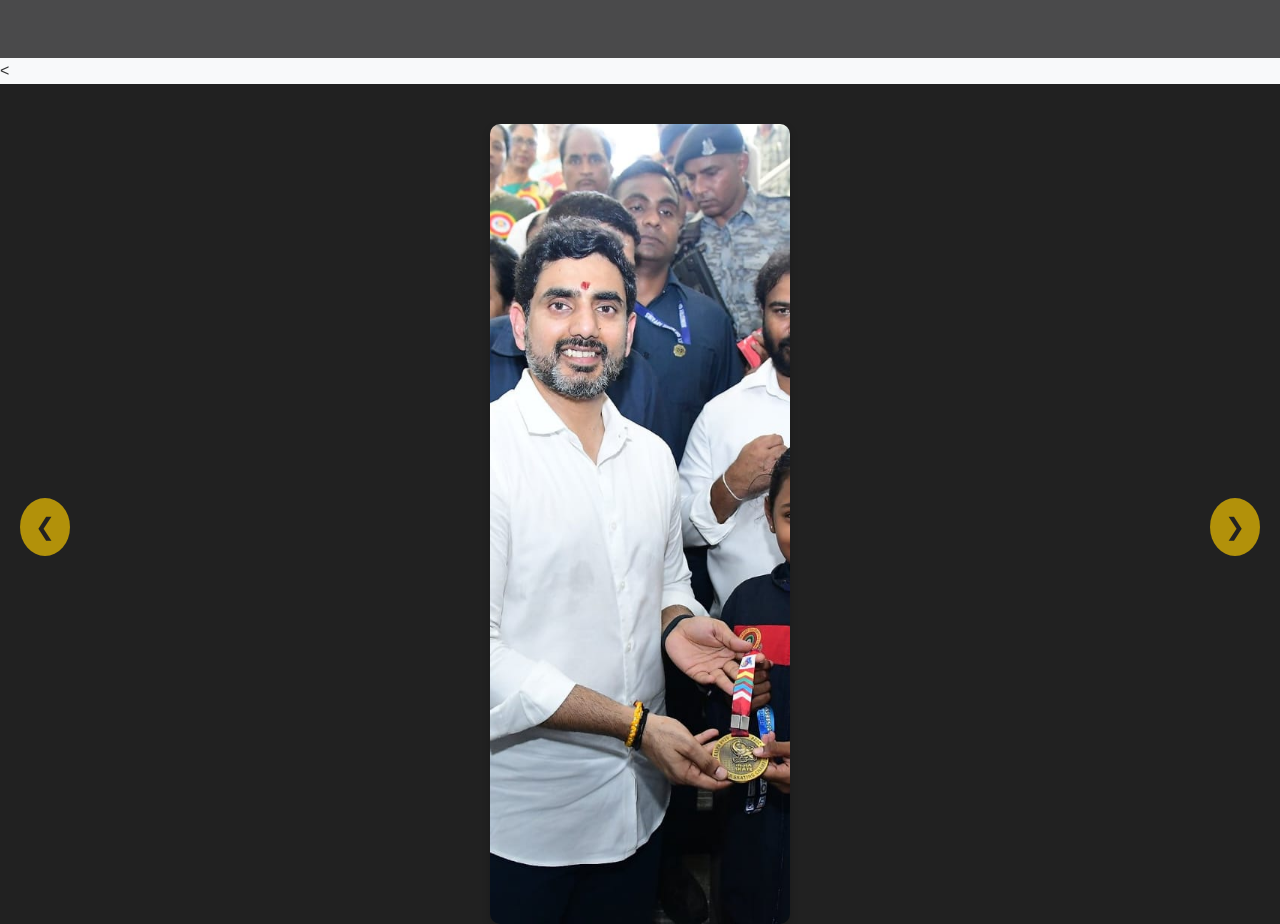
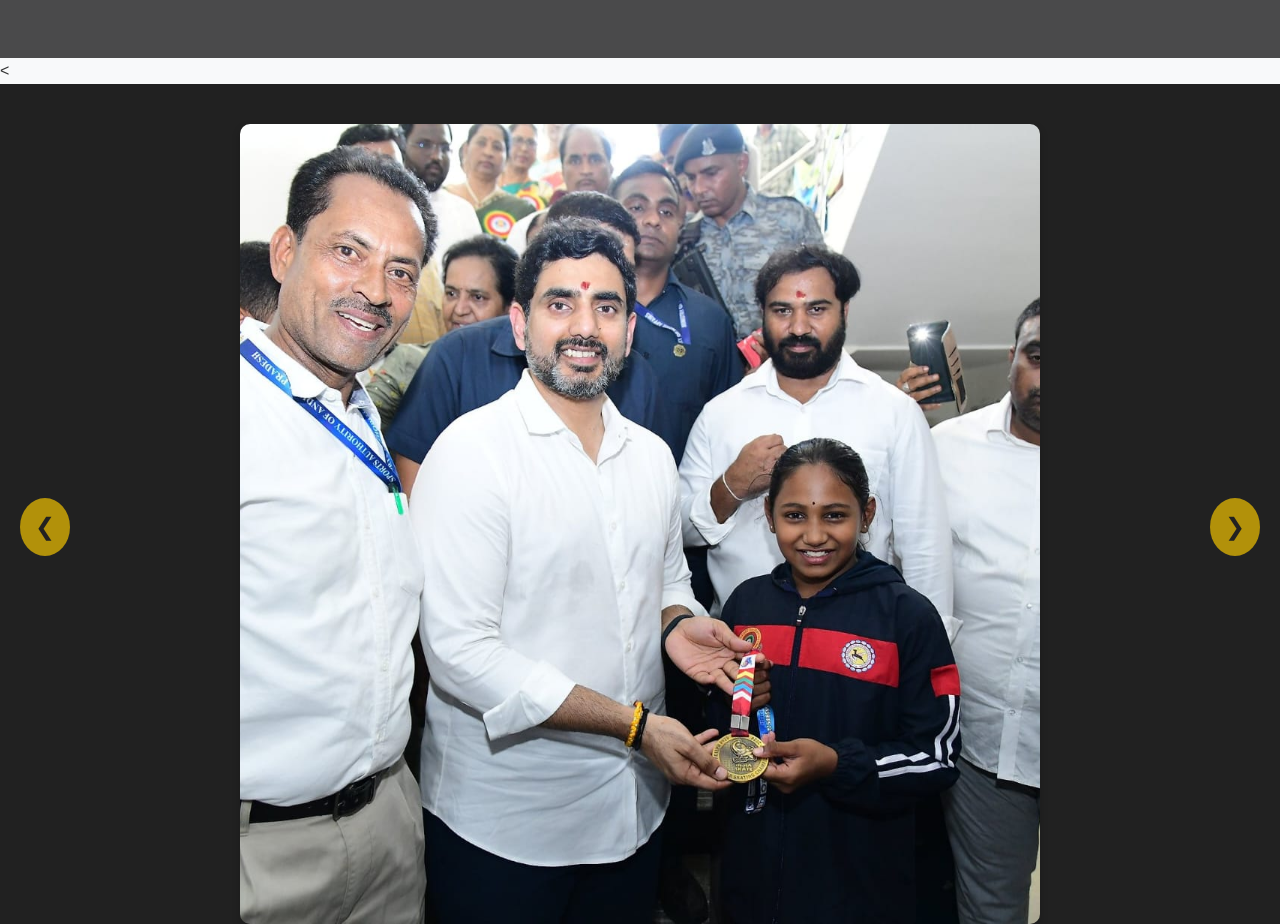
Before and after one commit to testhoster/prscv2, a plain HTML site: page index.html in a window 1280 px wide. Shown: the part 540-1464 px from the top of the page. Drawn offline with Linux system fonts and the light colour scheme.

Commit message:
Update stylesp3.css

```diff
--- a/stylesp3.css
+++ b/stylesp3.css
@@ -135,7 +135,7 @@ section h2::after {
 
 .slide img {
     width: 80%;
-    max-width:300px;
+    max-width:800px;
     height: 800px;
     object-fit: cover;
     border-radius: 10px;
```
